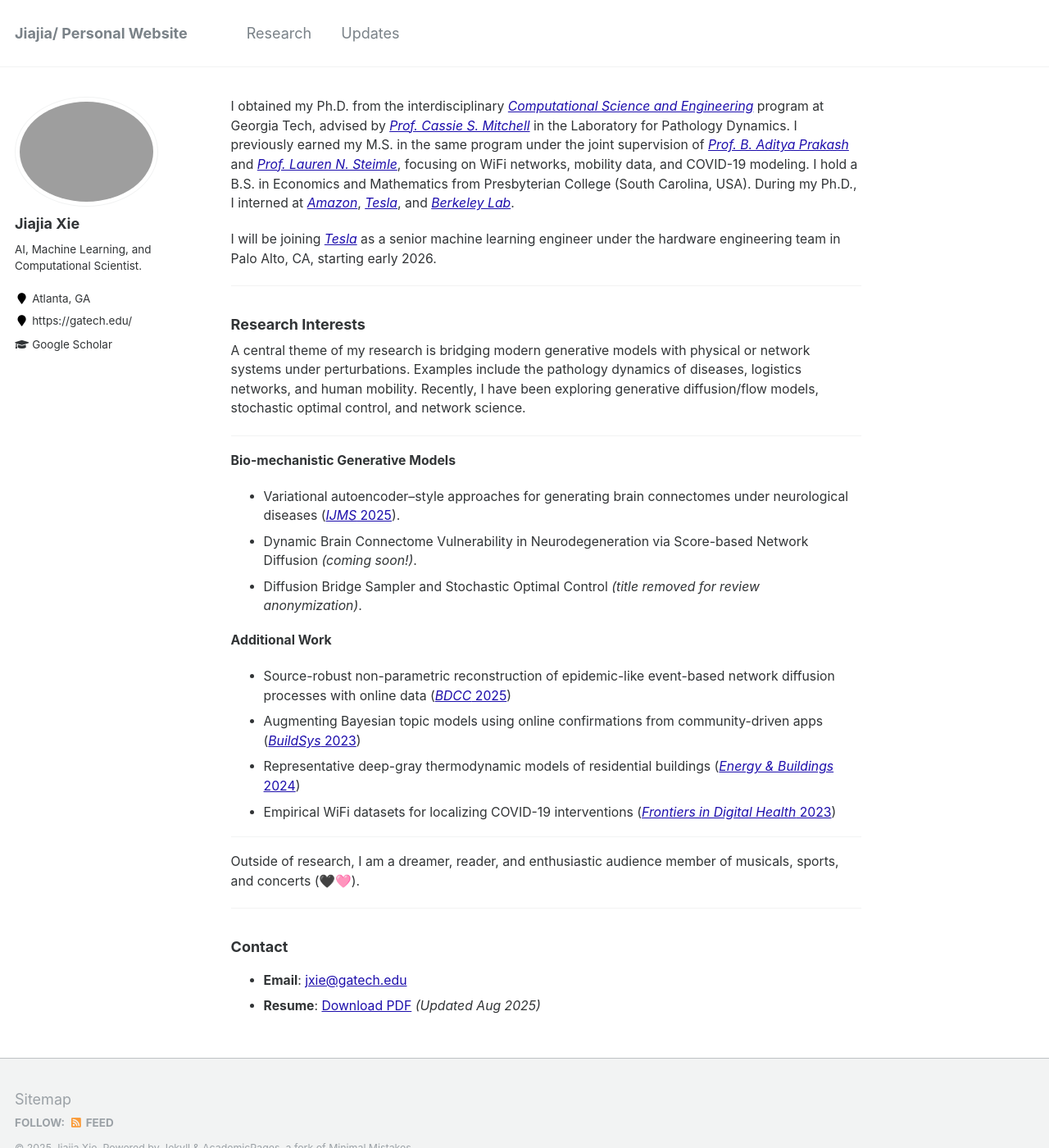
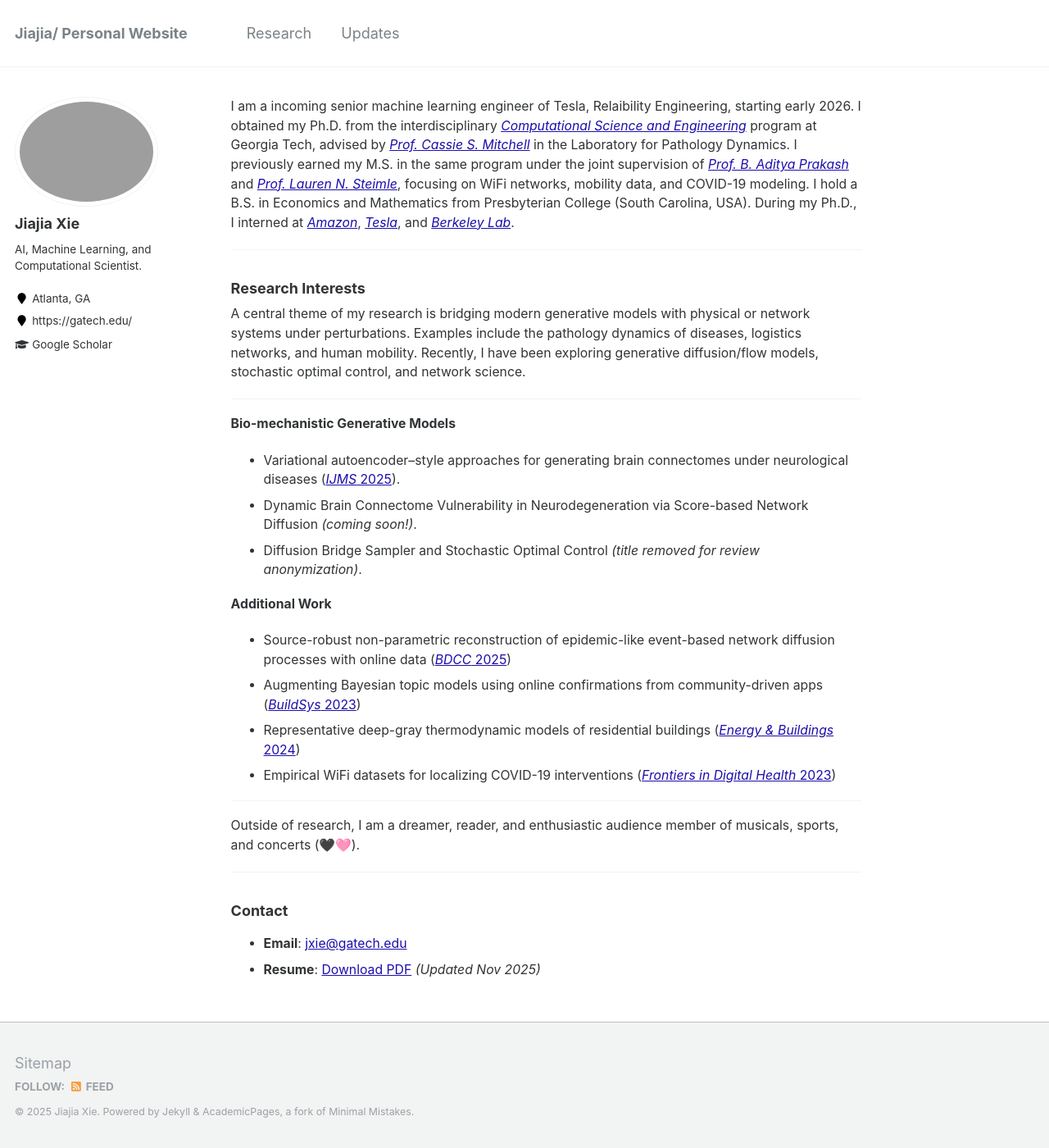
Before and after one commit to jxie1997/jxie1997.github.io, a Jekyll site: the page built from _pages/about.md, in a window 1280 px wide and 1400 px high. Shown: the whole window at 82% size. Built offline with Jekyll 4.4.1, drawn with Linux system fonts in a browser that asks for light colours.

Commit message:
nov 25th 2025 update

```diff
--- a/_pages/about.md
+++ b/_pages/about.md
@@ -7,9 +7,10 @@ redirect_from:
   - /about.html
 ---
 
+I am a incoming senior machine learning engineer of Tesla, Relaibility Engineering, starting early 2026.
 I obtained my Ph.D. from the interdisciplinary *[Computational Science and Engineering](https://cse.gatech.edu/)* program at Georgia Tech, advised by *[Prof. Cassie S. Mitchell](https://bme.gatech.edu/bme/faculty/Cassie-S.-Mitchell)* in the Laboratory for Pathology Dynamics. I previously earned my M.S. in the same program under the joint supervision of *[Prof. B. Aditya Prakash](https://faculty.cc.gatech.edu/~badityap/)* and *[Prof. Lauren N. Steimle](https://sites.gatech.edu/steimle/)*, focusing on WiFi networks, mobility data, and COVID-19 modeling. I hold a B.S. in Economics and Mathematics from Presbyterian College (South Carolina, USA). During my Ph.D., I interned at *[Amazon](https://www.amazon.science/)*, *[Tesla](https://tesla.com/)*, and *[Berkeley Lab](https://www.lbl.gov/)*.
 
-I will be joining *[Tesla](https://tesla.com/)* as a senior machine learning engineer under the hardware engineering team in Palo Alto, CA, starting early 2026.
+
 
 ---
 
@@ -40,4 +41,4 @@ Outside of research, I am a dreamer, reader, and enthusiastic audience member of
 ### Contact
 
 - **Email**: [jxie@gatech.edu](mailto:jxie@gatech.edu)
-- **Resume**: [Download PDF](https://jxie1997.github.io/files/JiajiaXie_resume.pdf) *(Updated Aug 2025)*
+- **Resume**: [Download PDF](https://jxie1997.github.io/files/JiajiaXie_resume.pdf) *(Updated Nov 2025)*
```
Also changed, not shown: 3 other files.
